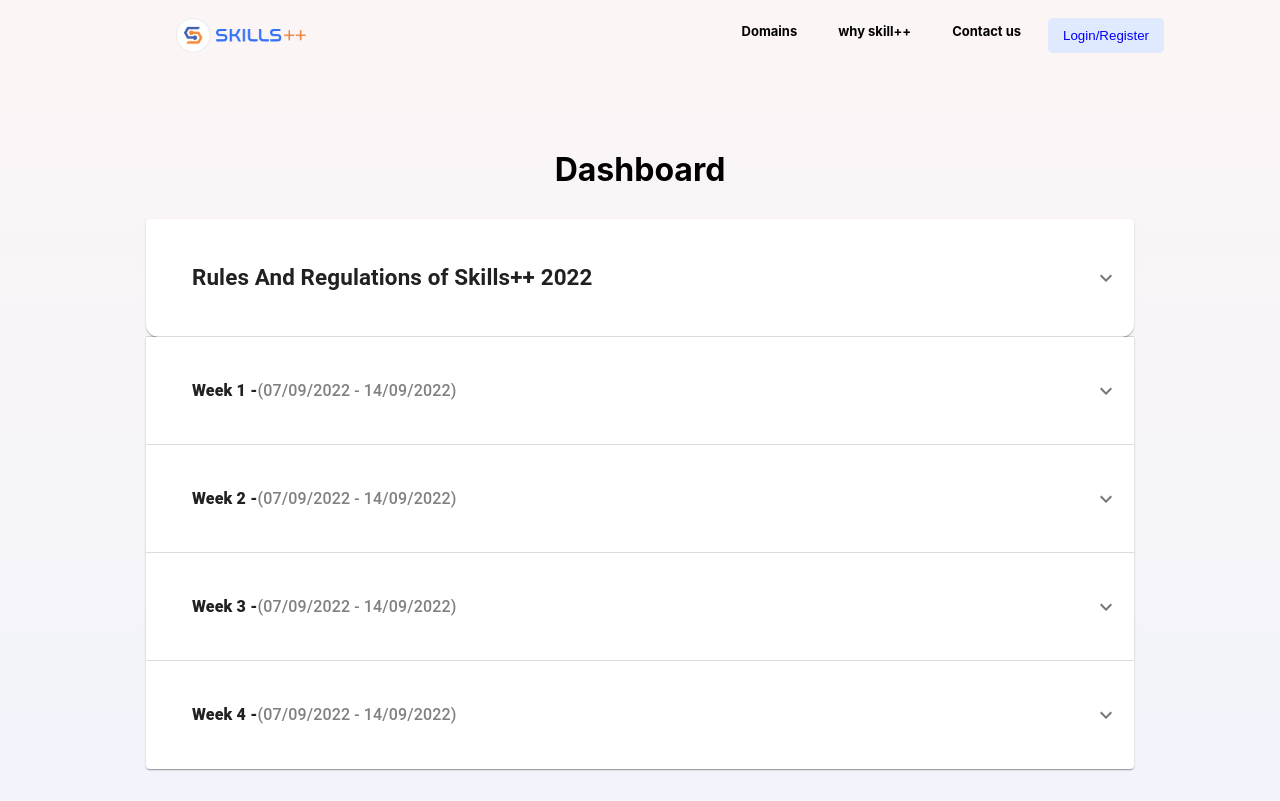
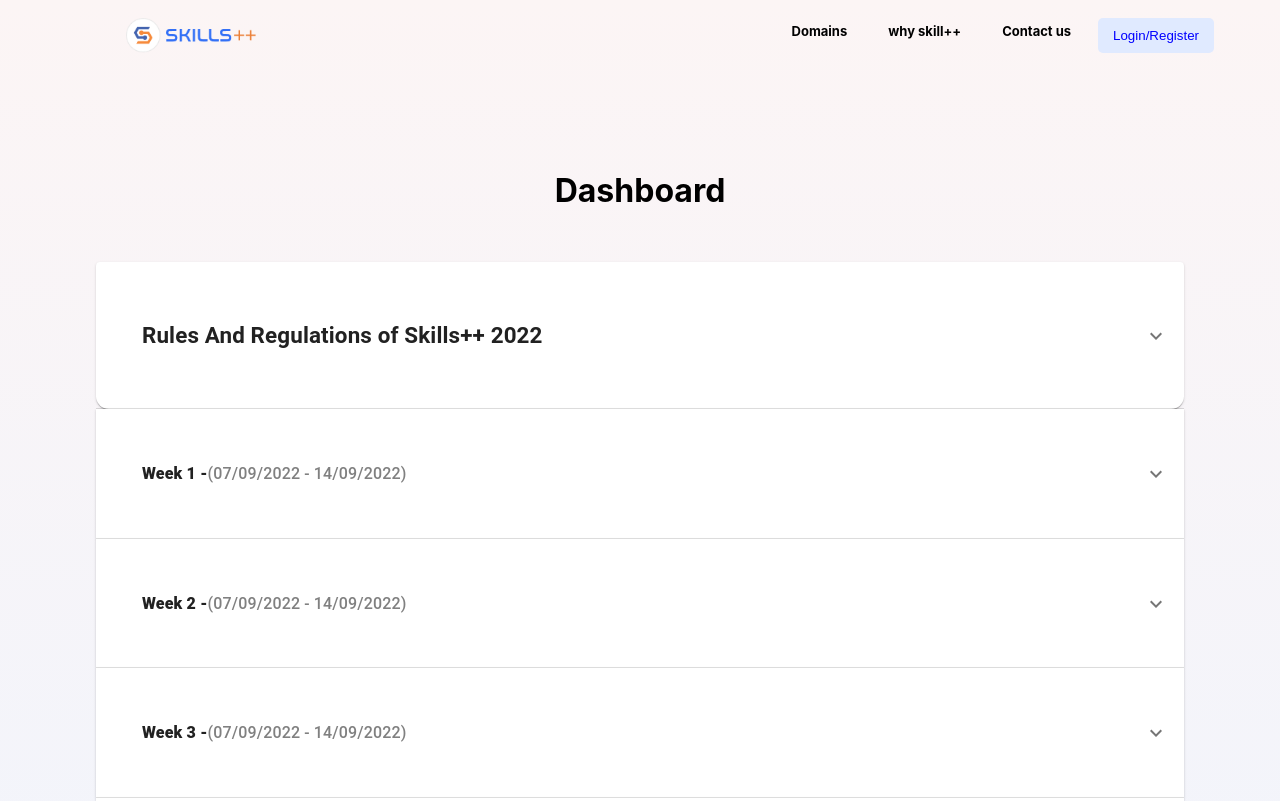
Before and after one commit to zairza-cetb/Skills-, a React (Create React App) app: page / in a window 1280 px wide. Shown: the top 801 px of the page. Built offline with nearby package versions, Linux system fonts and the light colour scheme.

Commit message:
css commit

```diff
--- a/src/component/Accordion/Accordian.scss
+++ b/src/component/Accordion/Accordian.scss
@@ -1,8 +1,8 @@
-*{
-    margin: 0;
-    padding: 0%;
-    box-sizing: border-box;
-}
+// *{
+//     margin: 0;
+//     padding: 0%;
+//     box-sizing: border-box;
+// }
 
 body{
     // width: 100%;
```
